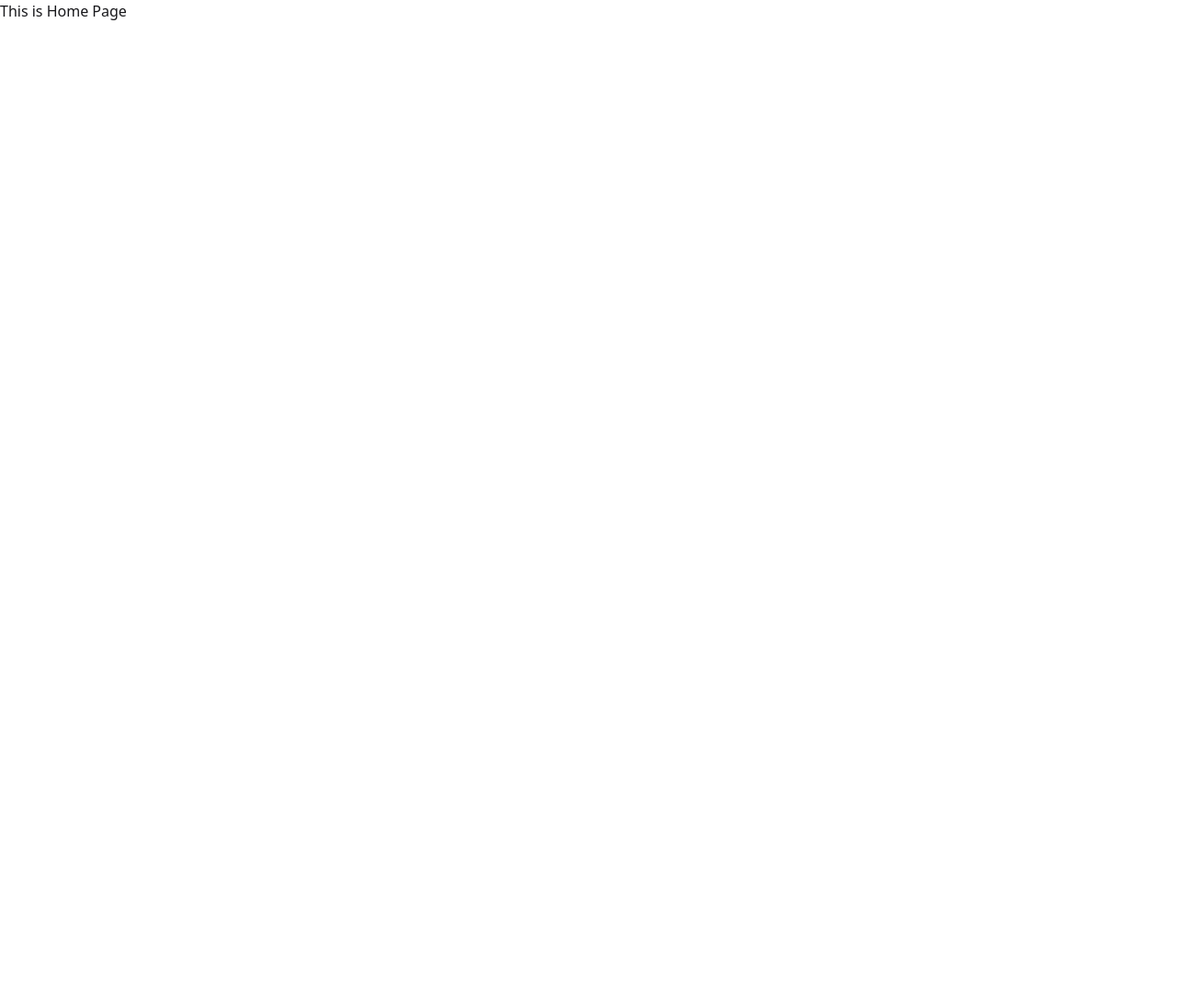
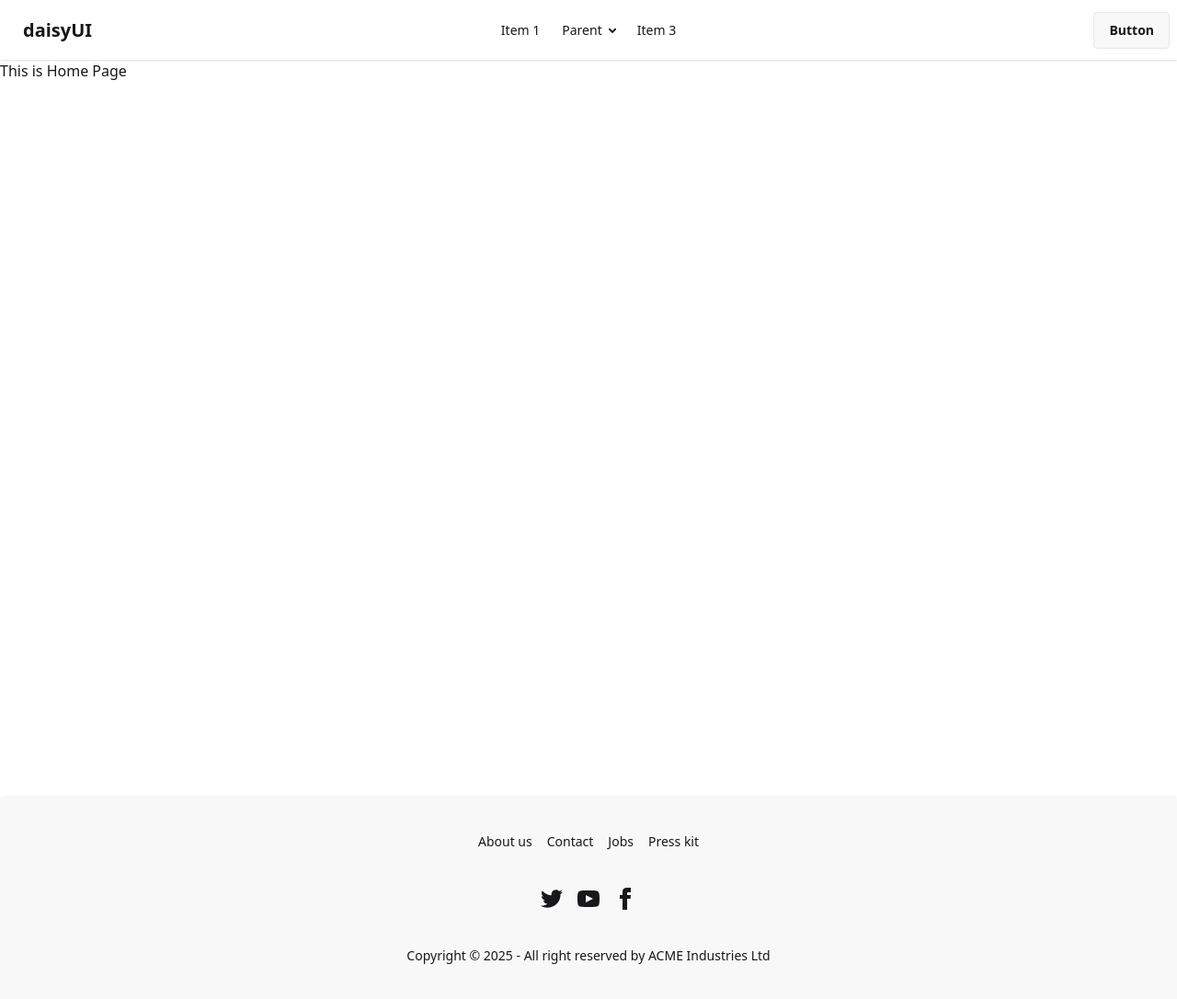
Before and after one commit to RIRony9898/next-store, a Next.js app: page / in a window 1280 px wide. Shown: the top 1086 px of the page at 92% size. Before the commit the page ends 800 px from the top, so only its background shows below. Built offline with nearby package versions, Linux system fonts and the light colour scheme.

Commit message:
Navbar and Footer added

```diff
--- a/src/app/layout.js
+++ b/src/app/layout.js
@@ -1,5 +1,7 @@
 import { Geist, Geist_Mono } from "next/font/google";
 import "./globals.css";
+import Navbar from "@/components/Navbar";
+import Footer from "@/components/Footer";
 
 const geistSans = Geist({
   variable: "--font-geist-sans",
@@ -22,7 +24,11 @@
       <body
         className={`${geistSans.variable} ${geistMono.variable} antialiased`}
       >
-        {children}
+        <Navbar/>
+        <div className="min-h-screen">
+          {children}
+        </div>
+        <Footer/>
       </body>
     </html>
   );
--- /dev/null
+++ b/src/components/Footer.jsx
@@ -0,0 +1,59 @@
+const Footer = () => {
+  return (
+    <div>
+      <footer className="footer footer-horizontal footer-center bg-base-200 text-base-content rounded p-10">
+        <nav className="grid grid-flow-col gap-4">
+          <a className="link link-hover">About us</a>
+          <a className="link link-hover">Contact</a>
+          <a className="link link-hover">Jobs</a>
+          <a className="link link-hover">Press kit</a>
+        </nav>
+        <nav>
+          <div className="grid grid-flow-col gap-4">
+            <a>
+              <svg
+                xmlns="http://www.w3.org/2000/svg"
+                width="24"
+                height="24"
+                viewBox="0 0 24 24"
+                className="fill-current"
+              >
+                <path d="M24 4.557c-.883.392-1.832.656-2.828.775 1.017-.609 1.798-1.574 2.165-2.724-.951.564-2.005.974-3.127 1.195-.897-.957-2.178-1.555-3.594-1.555-3.179 0-5.515 2.966-4.797 6.045-4.091-.205-7.719-2.165-10.148-5.144-1.29 2.213-.669 5.108 1.523 6.574-.806-.026-1.566-.247-2.229-.616-.054 2.281 1.581 4.415 3.949 4.89-.693.188-1.452.232-2.224.084.626 1.956 2.444 3.379 4.6 3.419-2.07 1.623-4.678 2.348-7.29 2.04 2.179 1.397 4.768 2.212 7.548 2.212 9.142 0 14.307-7.721 13.995-14.646.962-.695 1.797-1.562 2.457-2.549z"></path>
+              </svg>
+            </a>
+            <a>
+              <svg
+                xmlns="http://www.w3.org/2000/svg"
+                width="24"
+                height="24"
+                viewBox="0 0 24 24"
+                className="fill-current"
+              >
+                <path d="M19.615 3.184c-3.604-.246-11.631-.245-15.23 0-3.897.266-4.356 2.62-4.385 8.816.029 6.185.484 8.549 4.385 8.816 3.6.245 11.626.246 15.23 0 3.897-.266 4.356-2.62 4.385-8.816-.029-6.185-.484-8.549-4.385-8.816zm-10.615 12.816v-8l8 3.993-8 4.007z"></path>
+              </svg>
+            </a>
+            <a>
+              <svg
+                xmlns="http://www.w3.org/2000/svg"
+                width="24"
+                height="24"
+                viewBox="0 0 24 24"
+                className="fill-current"
+              >
+                <path d="M9 8h-3v4h3v12h5v-12h3.642l.358-4h-4v-1.667c0-.955.192-1.333 1.115-1.333h2.885v-5h-3.808c-3.596 0-5.192 1.583-5.192 4.615v3.385z"></path>
+              </svg>
+            </a>
+          </div>
+        </nav>
+        <aside>
+          <p>
+            Copyright © {new Date().getFullYear()} - All right reserved by ACME
+            Industries Ltd
+          </p>
+        </aside>
+      </footer>
+    </div>
+  );
+};
+
+export default Footer;
--- /dev/null
+++ b/src/components/Navbar.jsx
@@ -0,0 +1,80 @@
+const Navbar = () => {
+  return (
+    <div>
+      <div className="navbar bg-base-100 shadow-sm">
+        <div className="navbar-start">
+          <div className="dropdown">
+            <div tabIndex={0} role="button" className="btn btn-ghost lg:hidden">
+              <svg
+                xmlns="http://www.w3.org/2000/svg"
+                className="h-5 w-5"
+                fill="none"
+                viewBox="0 0 24 24"
+                stroke="currentColor"
+              >
+                {" "}
+                <path
+                  strokeLinecap="round"
+                  strokeLinejoin="round"
+                  strokeWidth="2"
+                  d="M4 6h16M4 12h8m-8 6h16"
+                />{" "}
+              </svg>
+            </div>
+            <ul
+              tabIndex="-1"
+              className="menu menu-sm dropdown-content bg-base-100 rounded-box z-1 mt-3 w-52 p-2 shadow"
+            >
+              <li>
+                <a>Item 1</a>
+              </li>
+              <li>
+                <a>Parent</a>
+                <ul className="p-2">
+                  <li>
+                    <a>Submenu 1</a>
+                  </li>
+                  <li>
+                    <a>Submenu 2</a>
+                  </li>
+                </ul>
+              </li>
+              <li>
+                <a>Item 3</a>
+              </li>
+            </ul>
+          </div>
+          <a className="btn btn-ghost text-xl">daisyUI</a>
+        </div>
+        <div className="navbar-center hidden lg:flex">
+          <ul className="menu menu-horizontal px-1">
+            <li>
+              <a>Item 1</a>
+            </li>
+            <li>
+              <details>
+                <summary>Parent</summary>
+                <ul className="p-2">
+                  <li>
+                    <a>Submenu 1</a>
+                  </li>
+                  <li>
+                    <a>Submenu 2</a>
+                  </li>
+                </ul>
+              </details>
+            </li>
+            <li>
+              <a>Item 3</a>
+            </li>
+          </ul>
+        </div>
+        <div className="navbar-end">
+          <a className="btn">Button</a>
+        </div>
+      </div>
+    </div>
+  );
+};
+
+export default Navbar;
```
